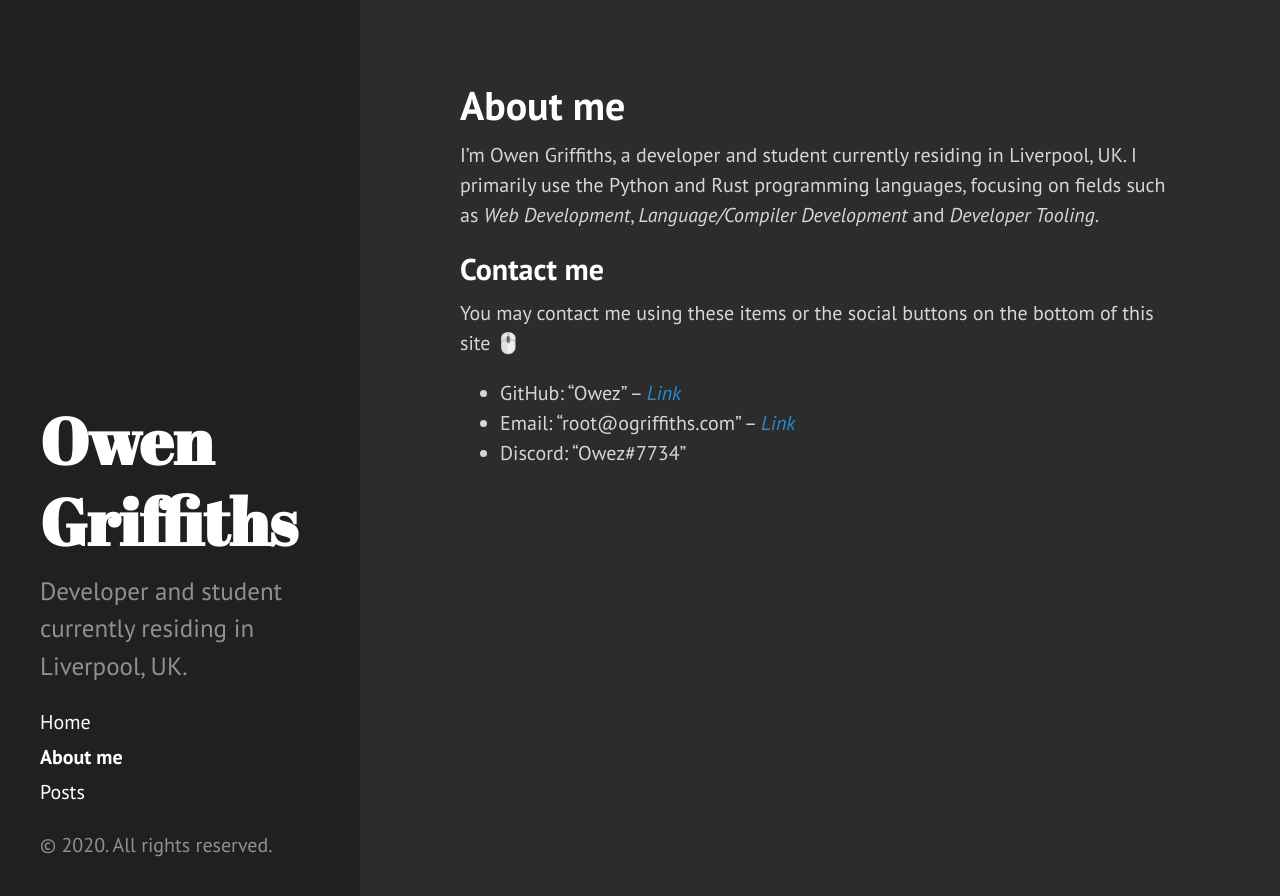
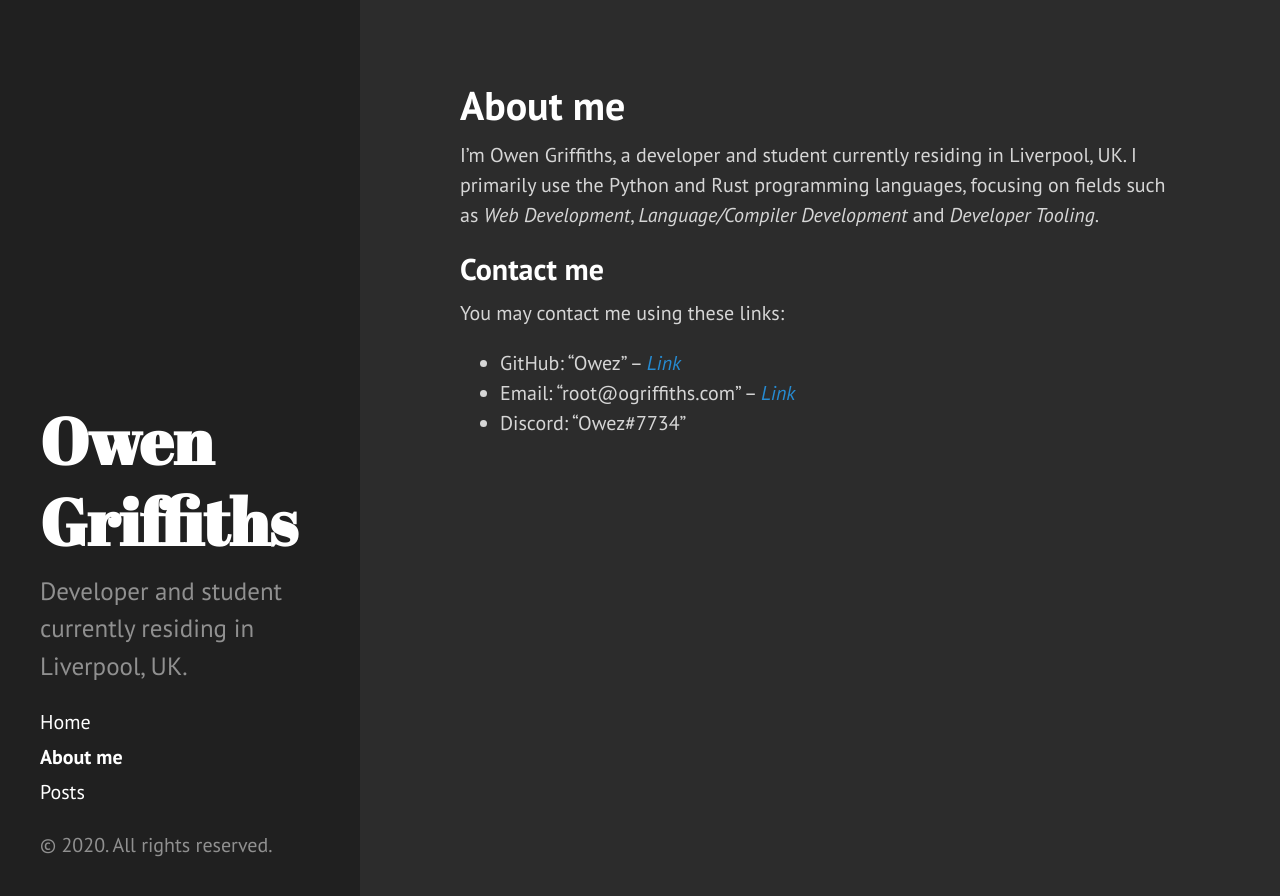
Before and after one commit to Owez/portfolio, a Jekyll site: the page built from about.md, in a window 1280 px wide. Shown: the top 896 px of the page. Built offline with Jekyll 4.4.1, drawn with Linux system fonts in a browser that asks for light colours.

Commit message:
Fixed contact info

```diff
--- a/about.md
+++ b/about.md
@@ -8,7 +8,7 @@ I'm Owen Griffiths, a developer and student currently residing in Liverpool, UK.
 
 ## Contact me
 
-You may contact me using these items or the social buttons on the bottom of this site 🖱️
+You may contact me using these links:
 
 - GitHub: "Owez" -- [Link](https://github.com/owez/)
 - Email: "{{ site.email }}" -- [Link](mailto:{{ site.email }})
```
